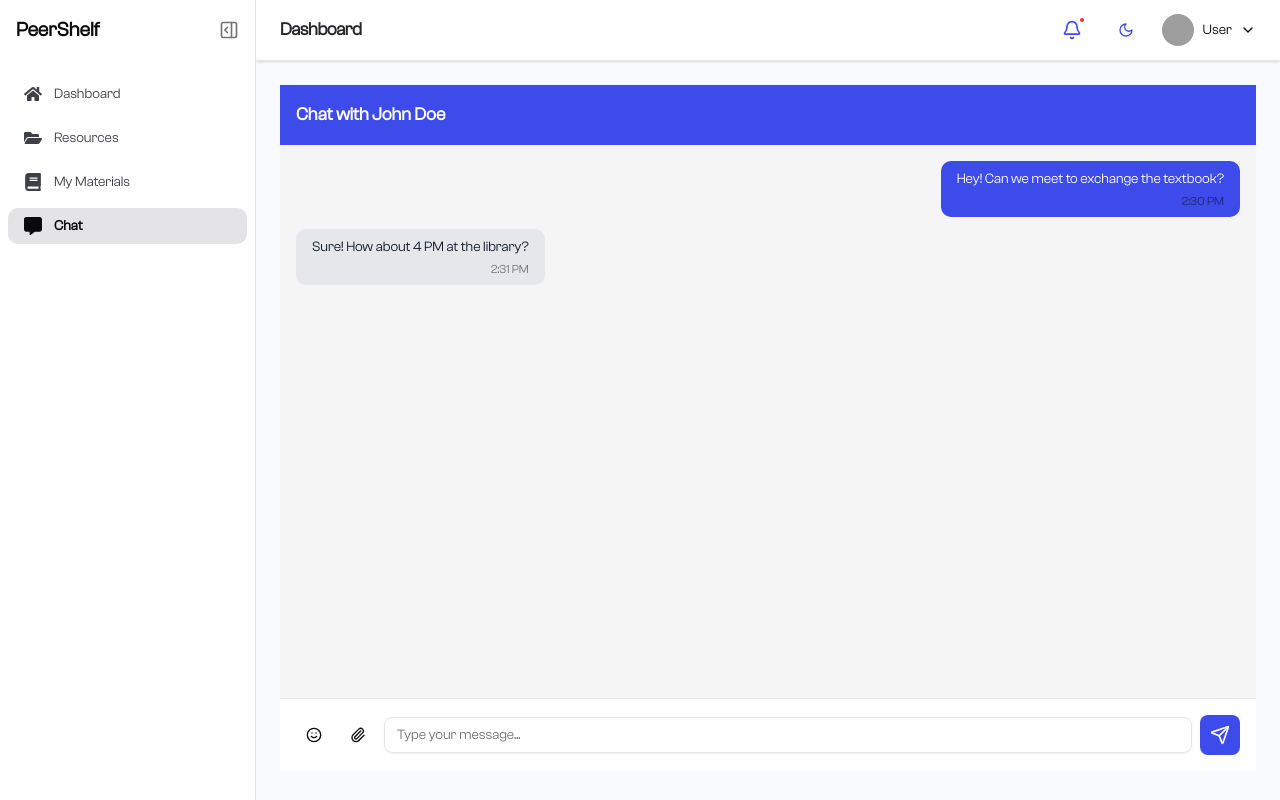
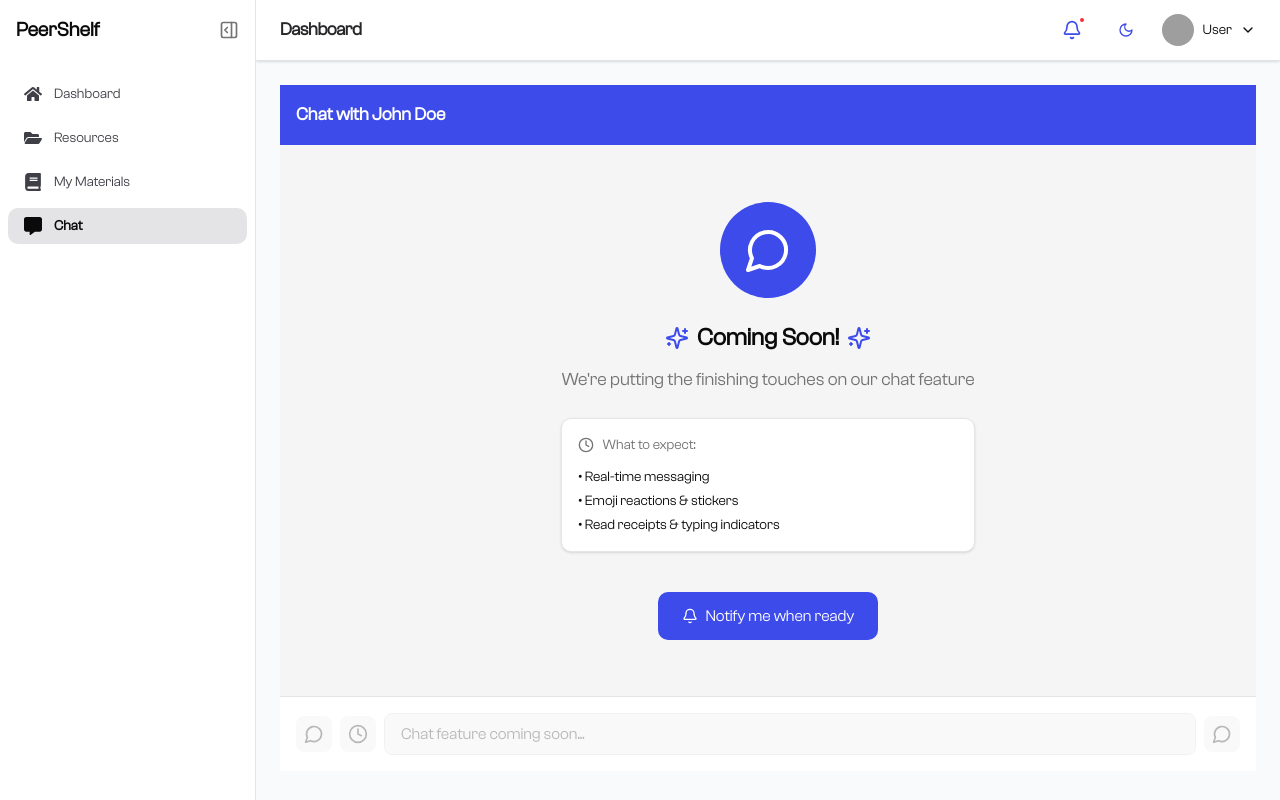
Before and after one commit to Cornerstone-04/resource-sharing-fe, a React (Vite) app: page /dashboard/chat in a window 1280 px wide. Built offline with nearby package versions, Linux system fonts and the light colour scheme; no server answers; the database is empty; sample sign-in values are in the browser's storage; grey boxes are pictures that could not be loaded.

Commit message:
coming soon chat

```diff
--- a/src/components/dashboard/resource-detail.tsx
+++ b/src/components/dashboard/resource-detail.tsx
@@ -11,14 +11,15 @@ export default function ResourceDetail({
   resource: ResourceType;
   allResources?: ResourceType[];
 }) {
-  const relatedResources = allResources!
-    .filter(
+  const relatedResources =
+    allResources
+      ?.filter(
         (r) =>
-        r.id !== resource.id && // exclude current resource
+          r.id !== resource.id &&
           r.department === resource.department &&
           r.level === resource.level
       )
-    .slice(0, 4); // Limit to 4
+      .slice(0, 4) || [];
 
   return (
     <div className="px-4 md:px-6 py-6">
@@ -135,7 +136,8 @@ export default function ResourceDetail({
       <div>
         <h2 className="text-lg font-semibold mb-4">Related Resources</h2>
         <div className="grid grid-cols-1 sm:grid-cols-2 md:grid-cols-3 lg:grid-cols-4 gap-4">
-          {relatedResources.map((rel) => (
+          {relatedResources.length > 0
+            ? relatedResources.map((rel) => (
                 <div
                   key={rel.id}
                   className="bg-white dark:bg-zinc-800 rounded-xl border p-4"
@@ -160,7 +162,8 @@ export default function ResourceDetail({
 
                   <RequestToBorrowButton resource={rel} />
                 </div>
-          ))}
+              ))
+            : "No related resources"}
         </div>
       </div>
     </div>
--- a/src/pages/dasboard/chat.tsx
+++ b/src/pages/dasboard/chat.tsx
@@ -1,12 +1,116 @@
-import ChatWindow from "@/components/chat/chat-window";
+import { MessageCircle, Clock, Bell, Sparkles } from "lucide-react";
+import { useState, useEffect } from "react";
 
 export default function ChatPage() {
+  const [pulse, setPulse] = useState(false);
+  const [notifyMe, setNotifyMe] = useState(false);
+
+  useEffect(() => {
+    const interval = setInterval(() => {
+      setPulse(true);
+      setTimeout(() => setPulse(false), 1000);
+    }, 3000);
+    return () => clearInterval(interval);
+  }, []);
+
   return (
     <div
       style={{ maxHeight: "calc(100vh - 114px)" }}
       className="h-screen w-full"
     >
-      <ChatWindow />
+      <div className="w-full h-full mx-auto flex flex-col overflow-hidden">
+        {/* Header */}
+        <div className="bg-kw-primary text-white p-4 text-lg font-semibold">
+          Chat with John Doe
+        </div>
+
+        {/* Coming Soon Content */}
+        <div className="flex-1 flex items-center justify-center bg-muted p-8">
+          <div className="text-center max-w-md space-y-6">
+            {/* Animated Icon */}
+            <div className="relative mx-auto w-24 h-24 mb-6">
+              <div
+                className={`absolute inset-0 bg-kw-primary/20 rounded-full ${
+                  pulse ? "animate-ping" : ""
+                }`}
+              ></div>
+              <div className="relative bg-kw-primary rounded-full w-24 h-24 flex items-center justify-center">
+                <MessageCircle className="w-12 h-12 text-white" />
+              </div>
+            </div>
+
+            {/* Main Message */}
+            <div className="space-y-3">
+              <h2 className="text-2xl font-bold text-foreground flex items-center justify-center gap-2">
+                <Sparkles className="w-6 h-6 text-kw-primary" />
+                Coming Soon!
+                <Sparkles className="w-6 h-6 text-kw-primary" />
+              </h2>
+              <p className="text-muted-foreground text-lg">
+                We're putting the finishing touches on our chat feature
+              </p>
+            </div>
+
+            {/* Feature Preview */}
+            <div className="bg-background rounded-lg p-4 shadow-sm border border-border space-y-3">
+              <div className="flex items-center gap-2 text-sm text-muted-foreground">
+                <Clock className="w-4 h-4" />
+                What to expect:
+              </div>
+              <ul className="text-sm text-foreground space-y-1 text-left">
+                <li>• Real-time messaging</li>
+                <li>• Emoji reactions & stickers</li>
+                <li>• Read receipts & typing indicators</li>
+              </ul>
+            </div>
+
+            {/* Notify Button */}
+            <div className="pt-4">
+              <button
+                onClick={() => setNotifyMe(!notifyMe)}
+                className={`px-6 py-3 rounded-lg font-medium transition-all duration-200 flex items-center gap-2 mx-auto ${
+                  notifyMe
+                    ? "bg-green-100 text-green-700 dark:bg-green-900/20 dark:text-green-400 border border-green-200 dark:border-green-800"
+                    : "bg-kw-primary text-white hover:bg-kw-primary/90"
+                }`}
+              >
+                <Bell
+                  className={`w-4 h-4 ${notifyMe ? "animate-pulse" : ""}`}
+                />
+                {notifyMe ? "We’ll notify you!" : "Notify me when ready"}
+              </button>
+
+              {notifyMe && (
+                <p className="text-xs text-green-600 dark:text-green-400 mt-2 animate-fade-in">
+                  ✓ You'll be the first to know when chat goes live!
+                </p>
+              )}
+            </div>
+          </div>
+        </div>
+
+        {/* Bottom Input Area - Disabled */}
+        <div className="p-4 border-t border-border bg-background">
+          <div className="flex items-center gap-2 opacity-50">
+            <button className="p-2 rounded-md bg-muted cursor-not-allowed">
+              <MessageCircle className="w-5 h-5 text-muted-foreground" />
+            </button>
+            <button className="p-2 rounded-md bg-muted cursor-not-allowed">
+              <Clock className="w-5 h-5 text-muted-foreground" />
+            </button>
+            <div className="flex-1 relative">
+              <input
+                className="w-full px-4 py-2 border border-border rounded-md bg-muted cursor-not-allowed text-muted-foreground placeholder:text-muted-foreground"
+                placeholder="Chat feature coming soon..."
+                disabled
+              />
+            </div>
+            <button className="p-2 bg-muted rounded-md cursor-not-allowed">
+              <MessageCircle className="w-5 h-5 text-muted-foreground" />
+            </button>
+          </div>
+        </div>
+      </div>
     </div>
   );
 }
--- a/src/pages/dasboard/my-materials.tsx
+++ b/src/pages/dasboard/my-materials.tsx
@@ -57,7 +57,12 @@ export default function MyMaterialsPage() {
                 <ResourceCard
                   key={resource.id}
                   resource={resource}
-                  onClick={() => setSelectedResource(resource)}
+                  onClick={() => {
+                    const enriched: ResourceType = {
+                      ...resource,
+                    };
+                    setSelectedResource(enriched);
+                  }}
                 />
               ))}
             </div>
@@ -78,7 +83,12 @@ export default function MyMaterialsPage() {
                 <ResourceCard
                   key={resource.id}
                   resource={resource}
-                  onClick={() => setSelectedResource(resource)}
+                  onClick={() => {
+                    const enriched: ResourceType = {
+                      ...resource,
+                    };
+                    setSelectedResource(enriched);
+                  }}
                 />
               ))}
             </div>
```
Lines whose indentation alone changed are shown as unchanged.
